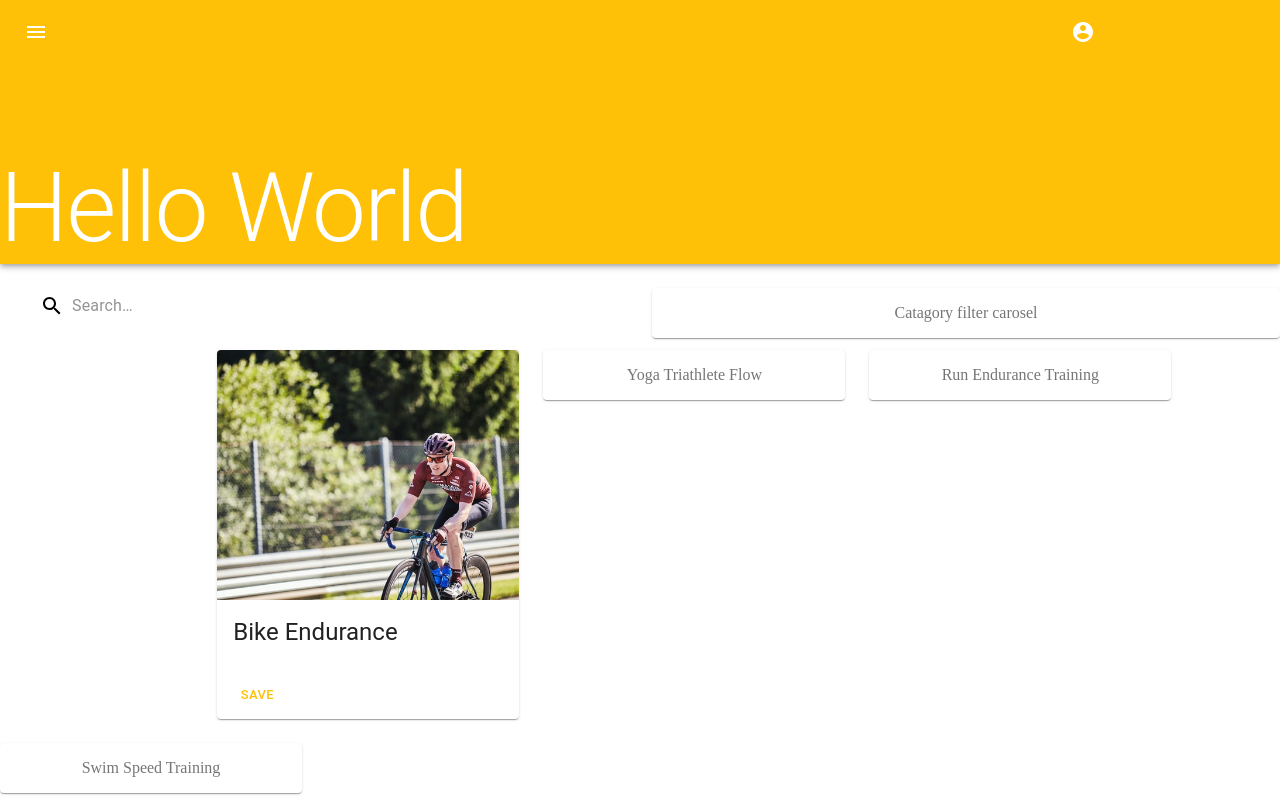
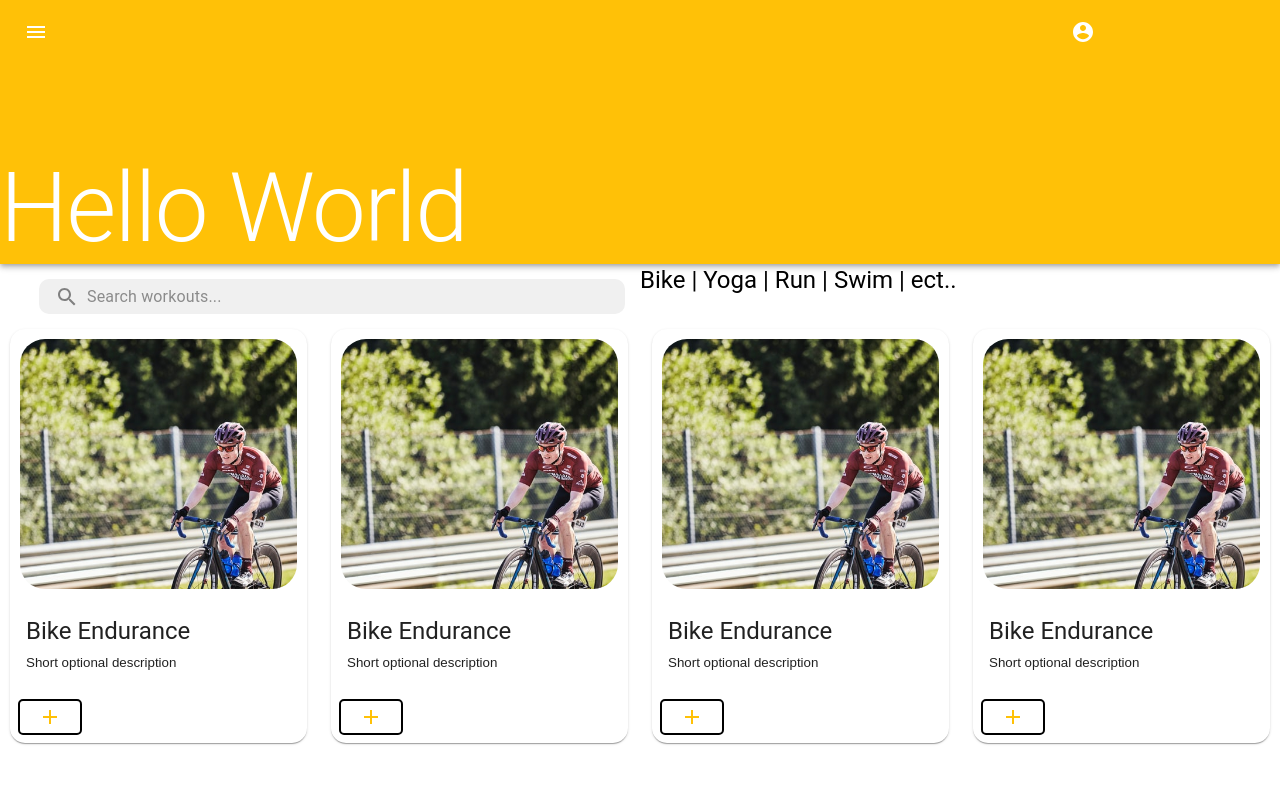
Before and after one commit to dotsync/wellness, a React (Create React App) app: page / in a window 1280 px wide. Built offline with nearby package versions, Linux system fonts and the light colour scheme.

Commit message:
Styles card components and Searchbar

```diff
--- a/src/App.js
+++ b/src/App.js
@@ -2,18 +2,10 @@ import Navbar from './components/Navbar'
 import WorkoutsDisplay from './components/WorkoutsDisplay'
 import Searchbar from './components/Searchbar'
 import { makeStyles } from '@material-ui/core/styles';
-import { Paper, Grid} from '@material-ui/core';
+import { Grid, Typography } from '@material-ui/core';
 import React from 'react';
 
 const useStyles = makeStyles((theme) => ({
-  root: {
-    flexGrow: 1,
-  },
-  paper: {
-    padding: theme.spacing(2),
-    textAlign: 'center',
-    color: theme.palette.text.secondary,
-  },
 }));
 
 
@@ -21,21 +13,22 @@ function App() {
   const classes = useStyles();
 
   return (
-    <div className={classes.root}>
-      <Grid container spacing={3}>
-        <Grid item xs={12}>
+    <div>
+      <Grid container direction='column'>
+        <Grid item>
           <Navbar />
         </Grid>
+        <Grid item container>
           {/* Search */}
           <Grid item xs={12} sm={6}>
             <Searchbar />
           </Grid>
           <Grid item xs={12} sm={6}>
-          <Paper className={classes.paper}>Catagory filter carosel</Paper>
+            <Typography variant='h5'>Bike | Yoga | Run | Swim | ect..</Typography>
           </Grid>
-
+        </Grid>
+      </Grid>
       {/* Workout Cards */}
-        </Grid>
       <WorkoutsDisplay />
     </div>
   );
--- a/src/components/Navbar.js
+++ b/src/components/Navbar.js
@@ -4,7 +4,7 @@ import MenuIcon from '@material-ui/icons/Menu';
 import AccountCircleIcon from '@material-ui/icons/AccountCircle';
 import { AppBar, Toolbar, IconButton, Typography } from '@material-ui/core';
 
-import { Paper, Grid } from '@material-ui/core';
+import { Grid } from '@material-ui/core';
 const useStyles = makeStyles((theme) => ({
   root: {
     flexGrow: 1,
--- a/src/components/Searchbar.js
+++ b/src/components/Searchbar.js
@@ -6,21 +6,16 @@ import InputBase from '@material-ui/core/InputBase';
 const useStyles = makeStyles((theme) => ({
   root: {
     flexGrow: 1,
-  },
-  paper: {
-    padding: theme.spacing(2),
-    textAlign: 'center',
-    color: theme.palette.text.secondary,
+    // border: '3px solid black'
+    margin: 15,
   },
   search: {
     position: 'relative',
-      borderRadius: theme.shape.borderRadius,
-      backgroundColor: fade(theme.palette.common.white, 0.15),
+    borderRadius: 10,
+    backgroundColor: '#f0f0f0',
     '&:hover': {
-        backgroundColor: "fade(theme.palette.common.white, 0.25),"
+      backgroundColor: fade(theme.palette.common.white, 0.25),
     },
-      marginRight: theme.spacing(2),
-      marginLeft: 0,
     width: '100%',
     [theme.breakpoints.up('sm')]: {
       marginLeft: theme.spacing(3),
@@ -28,6 +23,7 @@ const useStyles = makeStyles((theme) => ({
     },
   },
   searchIcon: {
+    color: 'gray',
     padding: theme.spacing(0, 2),
     height: '100%',
     position: 'absolute',
@@ -38,6 +34,7 @@ const useStyles = makeStyles((theme) => ({
   },
   inputRoot: {
     color: 'inherit',
+    width: '100%'
   },
   inputInput: {
     padding: theme.spacing(1, 1, 1, 0),
@@ -46,7 +43,7 @@ const useStyles = makeStyles((theme) => ({
     transition: theme.transitions.create('width'),
     width: '100%',
     [theme.breakpoints.up('md')]: {
-        width: '20ch',
+      width: '100%',
     },
   },
 }));
@@ -55,12 +52,13 @@ export default function Searchbar() {
   const classes = useStyles();
 
   return (
+    <div className={classes.root} >
       <div className={classes.search}>
         <div className={classes.searchIcon}>
           <SearchIcon />
         </div>
         <InputBase
-      placeholder="Search…"
+          placeholder="Search workouts..."
           classes={{
             root: classes.inputRoot,
             input: classes.inputInput,
@@ -68,5 +66,6 @@ export default function Searchbar() {
           inputProps={{ 'aria-label': 'search' }}
         />
       </div>
+    </div>
   )
 }
--- a/src/components/WorkoutCard.js
+++ b/src/components/WorkoutCard.js
@@ -7,13 +7,24 @@ import CardContent from '@material-ui/core/CardContent';
 import CardMedia from '@material-ui/core/CardMedia';
 import Button from '@material-ui/core/Button';
 import Typography from '@material-ui/core/Typography';
+import AddIcon from '@material-ui/icons/Add';
 
 const useStyles = makeStyles({
   root: {
     maxWidth: 345,
+    borderRadius: 15
   },
   media: {
     height: 250,
+    margin: 10,
+    borderRadius: '25px'
+  },
+  content: {
+    color: '#20e32',
+  },
+  addFavBtn: {
+    border: '2px solid black',
+    borderRadius: 5
   },
 });
 
@@ -28,15 +39,18 @@ export default function MediaCard() {
           image="/static/images/cards/bike-endurance2.jpg"
           title="Bike Endurance"
         />
-        <CardContent>
+        <CardContent className={classes.content}>
           <Typography gutterBottom variant="h5" component="h2">
             Bike Endurance
+          </Typography>
+          <Typography gutterBottom variant="p" component="p">
+            Short optional description
           </Typography>
         </CardContent>
       </CardActionArea>
       <CardActions>
-        <Button size="small" color="primary">
-          Save
+        <Button className={classes.addFavBtn} size="small" color="primary">
+          <AddIcon/>
         </Button>
       </CardActions>
     </Card>
--- a/src/components/WorkoutsDisplay.js
+++ b/src/components/WorkoutsDisplay.js
@@ -1,38 +1,35 @@
 import React from 'react';
 import WorkoutCard from './WorkoutCard';
-import { Paper, Grid } from '@material-ui/core';
+import { Grid } from '@material-ui/core';
 import { makeStyles } from '@material-ui/core/styles';
 
 const useStyles = makeStyles((theme) => ({
   root: {
     flexGrow: 1,
+    marginLeft: 10,
+    marginRight: 10,
   },
-  paper: {
-    padding: theme.spacing(2),
-    textAlign: 'center',
-    color: theme.palette.text.secondary,
-  }
 }));
+
+
 
 export default function WorkoutsDisplay() {
   const classes = useStyles();
   return (
-    <div>
+    <div className={classes.root}>
       <Grid container spacing={3}>
-      <Grid xs={0} sm={2} />
         <Grid item xs={6} sm={3}>
           <WorkoutCard />
         </Grid>
         <Grid item xs={6} sm={3}>
-          <Paper className={classes.paper}>Yoga Triathlete Flow</Paper>
+          <WorkoutCard />
         </Grid>
         <Grid item xs={6} sm={3}>
-          <Paper className={classes.paper}>Run Endurance Training</Paper>
+          <WorkoutCard />
         </Grid>
         <Grid item xs={6} sm={3}>
-          <Paper className={classes.paper}>Swim Speed Training</Paper>
+          <WorkoutCard />
         </Grid>
-        <Grid xs={0} sm={2} />
       </Grid>
     </div >
   )
```
Lines whose indentation alone changed are shown as unchanged.
